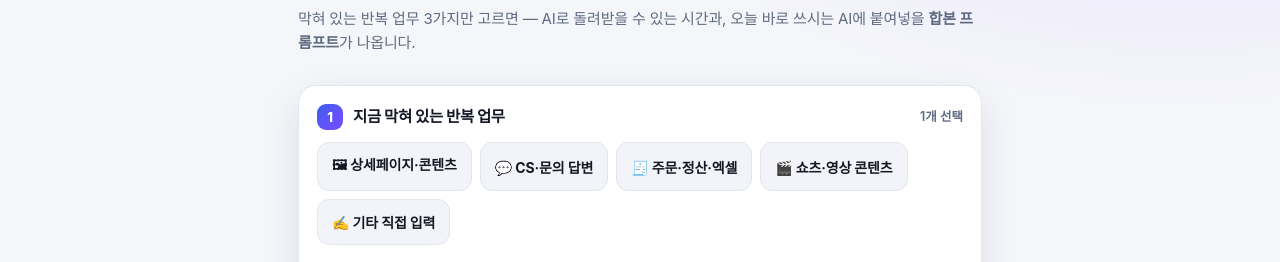
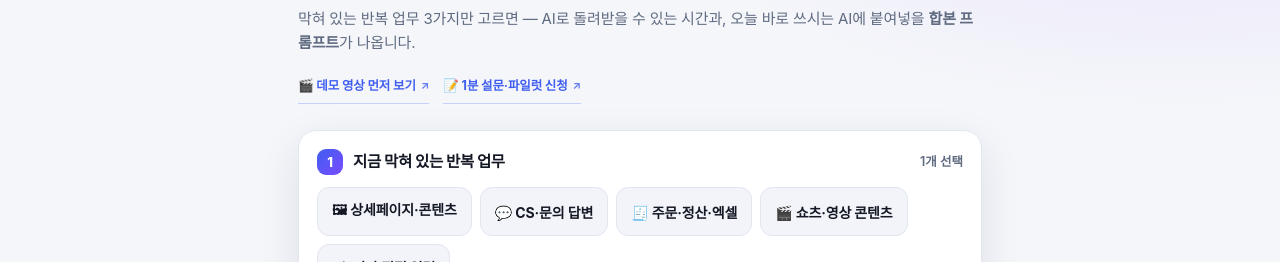
Before and after one commit to davidok7/olpark-go, a plain HTML site: page funnel/index.html in a window 1280 px wide. Shown: the part 224-486 px from the top of the page. Drawn offline with Linux system fonts and the light colour scheme.

Commit message:
diagnosis tool: hero demo shortcuts

```diff
--- a/funnel/index.html
+++ b/funnel/index.html
@@ -161,6 +161,16 @@
   .qsep{color:var(--muted);font-size:11px;font-weight:700}
   #toolChips .chip{font-size:13px;padding:9px 12px;min-height:40px;border-radius:11px;gap:6px}
   .chips-note{margin-top:8px;color:var(--muted);font-size:11.5px;font-weight:600;line-height:1.55;letter-spacing:-.005em}
+  /* top shortcuts in the hero, so a visitor who never presses the button still reaches the demo */
+  .toplinks{display:flex;flex-wrap:wrap;align-items:center;gap:6px 14px;margin-top:13px}
+  .toplink{
+    display:inline-flex;align-items:center;gap:5px;min-height:36px;padding:2px 0;
+    color:var(--brand);font-size:12.5px;font-weight:750;letter-spacing:-.01em;text-decoration:none;
+    border-bottom:1px solid rgba(108,140,255,.35);
+  }
+  .toplink:active{opacity:.75}
+  .toplink .arw{font-size:11px;opacity:.8}
+  html[data-theme="light"] .toplink{border-bottom-color:rgba(63,94,240,.30)}
   /* result */
   #result{margin-top:20px}
   .reveal{animation:rise .45s cubic-bezier(.2,.7,.3,1) both}
@@ -234,6 +244,10 @@
       <div class="kicker">⏱ 10초 진단 · 설치 없음</div>
       <h1>1인 대표<br><span class="grad">AI 자동화 10초 진단기</span></h1>
       <p class="sub">막혀 있는 반복 업무 3가지만 고르면 — AI로 돌려받을 수 있는 시간과, 오늘 바로 쓰시는 AI에 붙여넣을 <b>합본 프롬프트</b>가 나옵니다.</p>
+      <div class="toplinks">
+        <a class="toplink" href="https://1drv.ms/v/c/d7aced82112b68e7/IQAtv-NEF0TBTKCxfm5MxepvAegmUPIrIU6A-goisZYqW-o" target="_blank" rel="noopener">🎬 데모 영상 먼저 보기 <span class="arw">↗</span></a>
+        <a class="toplink" href="https://docs.google.com/forms/d/e/1FAIpQLSeAuLCuPClQBIzY2bXBtT8aA2WGsV0OXg2AxdpuU3iWIM9Vjw/viewform" target="_blank" rel="noopener">📝 1분 설문·파일럿 신청 <span class="arw">↗</span></a>
+      </div>
     </div>
   </header>
 
```
